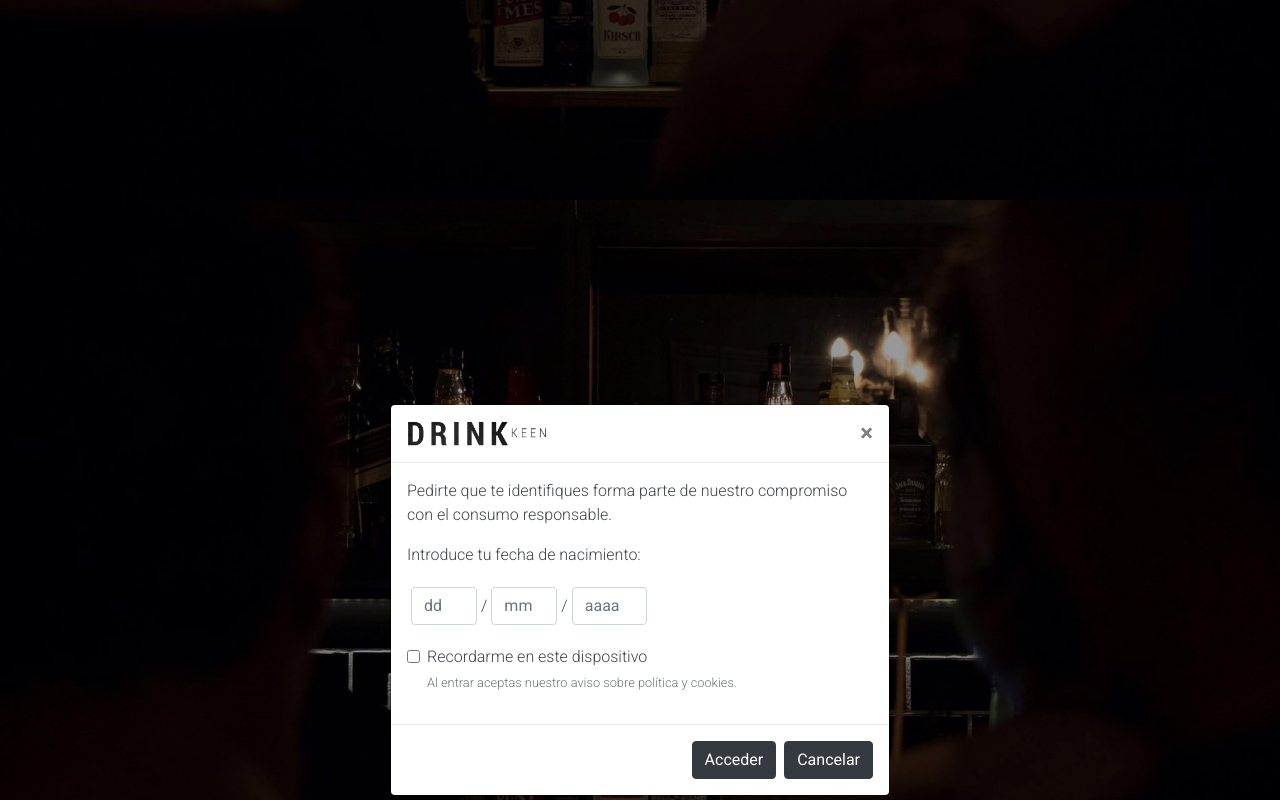
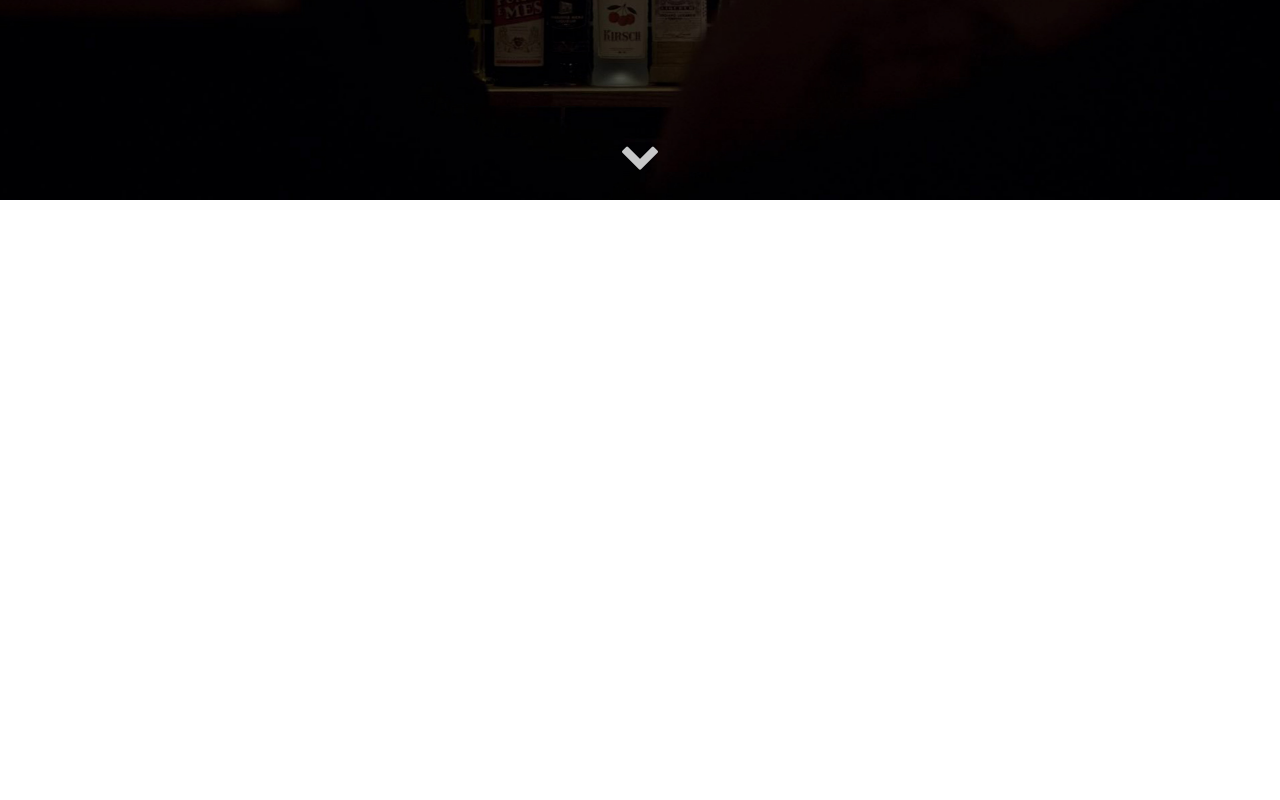
Before and after one commit to okaywaitwhat/drinkkeen, a Vue app in the folder web/: page / in a window 1280 px wide. Shown: the part 600-1400 px from the top of the page. After the commit the page ends 800 px from the top, so only its background shows below. Built offline with nearby package versions, Linux system fonts and the light colour scheme; what vue-progressive-image would draw is missing.

Commit message:
dismiss intro btn

```diff
--- a/web/src/App.vue
+++ b/web/src/App.vue
@@ -1,10 +1,10 @@
 <template>
   <div id="app">
     <!-- atributos con `:` (props) son para tomar lo que le paso como variable, si no tiene `:` entonces lo toma como texto plano -->
-    <Intro v-if="!dismissedIntro" @click.native="dismissIntro()"/>
-    <Modal v-if="!dismissedModal" @click.native="dismissModal()"/>
-    <template v-if="dismissedIntro, dismissedModal">
+    <Intro v-if="!dismissedIntro" @dismissIntro="dismissIntro()"/>
+    <template v-else>
       <Navbar />
+      <Modal v-if="!dismissedModal" />
       <!-- definimos el router y adentro el mismo se encarga de mostrar lo que queremos para cada ruta -->
       <router-view class="view"></router-view>
       <Foot />
--- a/web/src/components/Intro.vue
+++ b/web/src/components/Intro.vue
@@ -6,7 +6,7 @@
           </a>
           <!-- legend viene de prop @ App.vue -->
         </div>
-        <div class="fixed-bottom pb-4 pointer">
+        <div class="fixed-bottom pb-4 pointer" @click="dismissIntro()">
           <a class="fa fa-chevron-down clickMe"></a>
         </div>
     </section>
@@ -20,6 +20,11 @@ export default {
       legend: 'Descubre nuevas experiencias y sabores con nuestras recetas, artículos, tendencias y lo más relevante del mundo de la mixología.',
     }
   },
+  methods: {
+    dismissIntro () {
+      this.$emit('dismissIntro')
+    }
+  }
 }
 </script>
 
```
